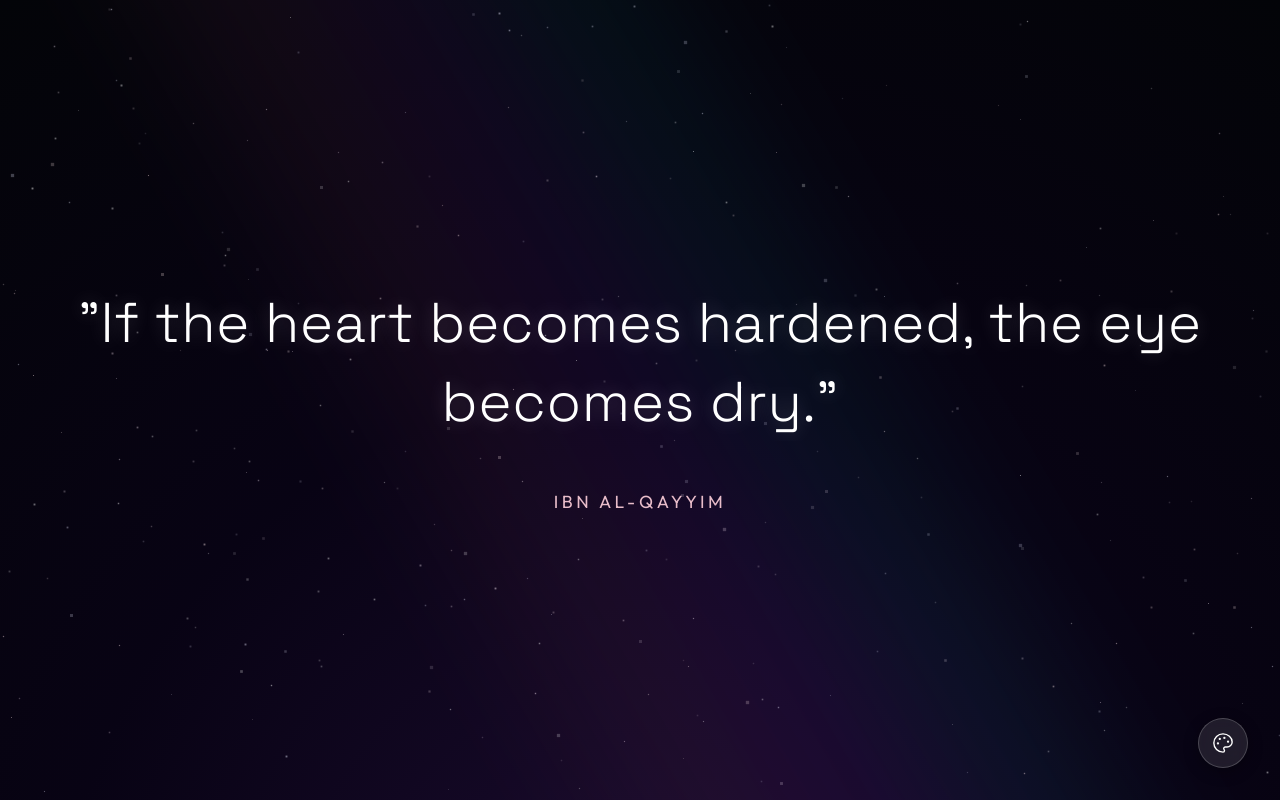
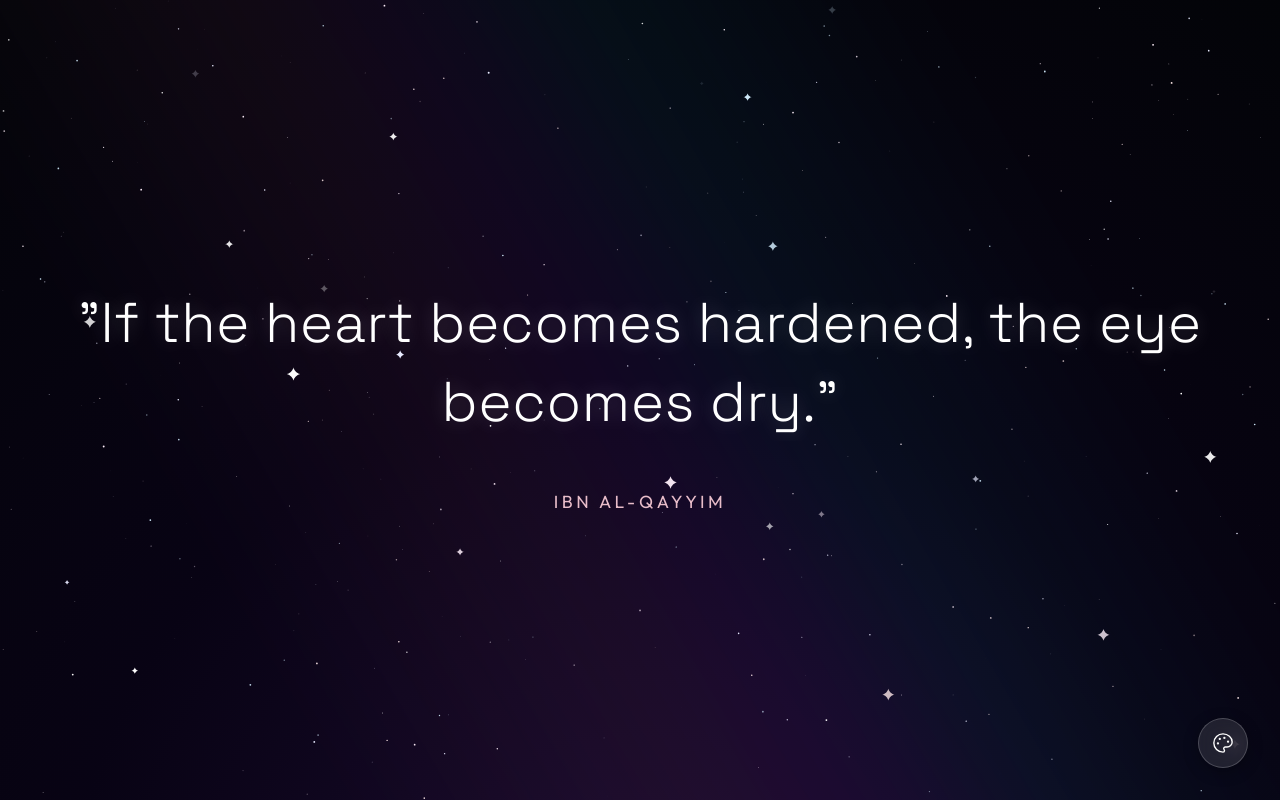
Before and after one commit to tahatariq19/MuslimLuminaries, a plain HTML site: page index.html in a window 1280 px wide. Drawn offline with nearby package versions, Linux system fonts and the light colour scheme.

Commit message:
feat(theme): upgrade twinkling-night to optimized canvas-based star lifecycle system

```diff
--- a/themes/twinkling-night/twinkling-night.css
+++ b/themes/twinkling-night/twinkling-night.css
@@ -31,13 +31,13 @@ body.theme-twinkling-night .milky-way {
 	pointer-events: none;
 	background: linear-gradient(
 		45deg,
-		transparent 40%,
+		transparent 35%,
 		rgba(255, 105, 180, 0.05) 45%,
 		rgba(138, 43, 226, 0.08) 50%,
 		rgba(0, 240, 255, 0.05) 55%,
-		transparent 60%
+		transparent 65%
 	);
-	filter: blur(40px);
+	filter: blur(45px);
 	transform: rotate(15deg);
 }
 body.theme-twinkling-night .theme-4-stars {
@@ -48,33 +48,6 @@ body.theme-twinkling-night .theme-4-stars {
 	height: 100%;
 	z-index: 3;
 	pointer-events: none;
-}
-body.theme-twinkling-night .star-layer {
-	position: absolute;
-	top: 0;
-	left: 0;
-	width: 100%;
-	height: 100%;
-}
-body.theme-twinkling-night .t4-s1 {
-	animation: t4Twinkle 4s infinite ease-in-out alternate;
-}
-body.theme-twinkling-night .t4-s2 {
-	animation: t4Twinkle 2.5s infinite ease-in-out alternate-reverse;
-}
-body.theme-twinkling-night .t4-s3 {
-	animation: t4Twinkle 5s infinite ease-in-out alternate;
-}
-@keyframes t4Twinkle {
-	0% {
-		opacity: 0.1;
-	}
-	50% {
-		opacity: 1;
-	}
-	100% {
-		opacity: 0.3;
-	}
 }
 body.theme-twinkling-night #quote-text {
 	font-family: "Space Grotesk", sans-serif;
--- a/themes/twinkling-night/twinkling-night.js
+++ b/themes/twinkling-night/twinkling-night.js
@@ -5,44 +5,150 @@ window.ThemeManager.register({
 	html: `
         <div class="theme-4-sky"></div>
         <div class="milky-way"></div>
-        <div class="theme-4-stars">
-            <div class="star-layer t4-s1" id="t4-s1"></div>
-            <div class="star-layer t4-s2" id="t4-s2"></div>
-            <div class="star-layer t4-s3" id="t4-s3"></div>
-        </div>
+        <canvas class="theme-4-stars" id="t4-canvas"></canvas>
     `,
 	init: () => {
-		["t4-s1", "t4-s2", "t4-s3"].forEach((id) => {
-			const el = document.getElementById(id);
-			if (el) {
-				el.style.width = "1px";
-				el.style.height = "1px";
-				el.style.backgroundColor = "transparent";
+		const canvas = document.getElementById("t4-canvas");
+		if (!canvas) return;
+		const ctx = canvas.getContext("2d");
+
+		// Cancel any previous animation loop when theme is re-initialized
+		if (window.t4AnimFrame) cancelAnimationFrame(window.t4AnimFrame);
+
+		// --- Canvas Setup ---
+		const resize = () => {
+			canvas.width = window.innerWidth;
+			canvas.height = window.innerHeight;
+		};
+		resize();
+		window.addEventListener("resize", resize);
+
+		// --- Star Data ---
+		const colors = [
+			[255, 255, 255], // white
+			[255, 233, 233], // warm pink
+			[232, 234, 255], // cool blue
+			[255, 240, 251], // soft rose
+			[212, 238, 255], // ice blue
+		];
+
+		const STAR_COUNT = 450;
+		const stars = [];
+
+		// Pre-compute the 4-point star path as a reusable Path2D
+		// This is the hypocycloid curve, scaled to unit size (-1 to 1)
+		const sparklePathUnit = new Path2D();
+		const steps = 80;
+		for (let s = 0; s <= steps; s++) {
+			const t = (s / steps) * Math.PI * 2;
+			// Astroid / 4-point star curve
+			const px = Math.cos(t) ** 3;
+			const py = Math.sin(t) ** 3;
+			if (s === 0) sparklePathUnit.moveTo(px, py);
+			else sparklePathUnit.lineTo(px, py);
+		}
+		sparklePathUnit.closePath();
+
+		const createStar = (isInitial) => {
+			const isSparkle = Math.random() > 0.94;
+			const baseSize = isSparkle
+				? Math.random() * 8 + 4
+				: Math.random() * 1.5 + 0.5;
+
+			const lifespan = 3.5 + Math.random() * 3; // 3.5s to 6.5s
+			const sleepAfter = 0.5 + Math.random() * 1.5; // 0.5s to 2s pause after death
+			const totalCycle = lifespan + sleepAfter;
+
+			// If initial, randomize where in the cycle this star starts
+			const age = isInitial ? Math.random() * totalCycle : 0;
+
+			return {
+				x: Math.random(), // 0-1 normalized
+				y: Math.random(),
+				baseSize,
+				isSparkle,
+				color: colors[Math.floor(Math.random() * colors.length)],
+				lifespan,
+				totalCycle,
+				age,
+			};
+		};
+
+		const resetStar = (star) => {
+			star.x = Math.random();
+			star.y = Math.random();
+			star.isSparkle = Math.random() > 0.94;
+			star.baseSize = star.isSparkle
+				? Math.random() * 8 + 4
+				: Math.random() * 1.5 + 0.5;
+			star.color = colors[Math.floor(Math.random() * colors.length)];
+			star.lifespan = 3.5 + Math.random() * 3;
+			const sleepAfter = 0.5 + Math.random() * 1.5;
+			star.totalCycle = star.lifespan + sleepAfter;
+			star.age = 0;
+		};
+
+		// Initialize the pool
+		for (let i = 0; i < STAR_COUNT; i++) {
+			stars.push(createStar(true));
+		}
+
+		// --- Render Loop ---
+		let lastTime = performance.now();
+
+		const draw = (now) => {
+			const dt = (now - lastTime) / 1000; // delta in seconds
+			lastTime = now;
+
+			ctx.clearRect(0, 0, canvas.width, canvas.height);
+
+			for (let i = 0; i < STAR_COUNT; i++) {
+				const s = stars[i];
+				s.age += dt;
+
+				// Recycle star when its full cycle (life + sleep) is done
+				if (s.age >= s.totalCycle) {
+					resetStar(s);
+					continue;
+				}
+
+				// If in sleep phase, skip drawing
+				if (s.age >= s.lifespan) continue;
+
+				// Calculate opacity: fade in first half, fade out second half
+				const progress = s.age / s.lifespan; // 0 to 1
+				// Sine curve gives smooth fade-in / fade-out (0 -> 1 -> 0)
+				const opacity = Math.sin(progress * Math.PI);
+
+				if (opacity < 0.01) continue; // Skip nearly invisible stars
+
+				const px = s.x * canvas.width;
+				const py = s.y * canvas.height;
+				const [r, g, b] = s.color;
+
+				if (s.isSparkle) {
+					// Draw the 4-point star using pre-computed path
+					// Path is -1 to 1 (2 units wide), so halve the scale, then +10%
+					const scale = s.baseSize * 0.55 * (0.6 + opacity * 0.5);
+					ctx.save();
+					ctx.translate(px, py);
+					ctx.scale(scale, scale);
+					ctx.fillStyle = `rgba(${r},${g},${b},${opacity})`;
+					ctx.fill(sparklePathUnit);
+					ctx.restore();
+				} else {
+					// Simple filled circle for dot stars
+					const radius = s.baseSize * 0.5 * (0.7 + opacity * 0.3);
+					ctx.beginPath();
+					ctx.arc(px, py, radius, 0, Math.PI * 2);
+					ctx.fillStyle = `rgba(${r},${g},${b},${opacity})`;
+					ctx.fill();
+				}
 			}
-		});
-		const s1 = document.getElementById("t4-s1");
-		const s2 = document.getElementById("t4-s2");
-		const s3 = document.getElementById("t4-s3");
-		if (s1)
-			s1.style.boxShadow = window.ThemeManager.genStarsBoxShadow(
-				200,
-				0.5,
-				0.2,
-				true,
-			);
-		if (s2)
-			s2.style.boxShadow = window.ThemeManager.genStarsBoxShadow(
-				100,
-				1.2,
-				0.4,
-				true,
-			);
-		if (s3)
-			s3.style.boxShadow = window.ThemeManager.genStarsBoxShadow(
-				50,
-				2.0,
-				0.6,
-				true,
-			);
+
+			window.t4AnimFrame = requestAnimationFrame(draw);
+		};
+
+		window.t4AnimFrame = requestAnimationFrame(draw);
 	},
 });
```
